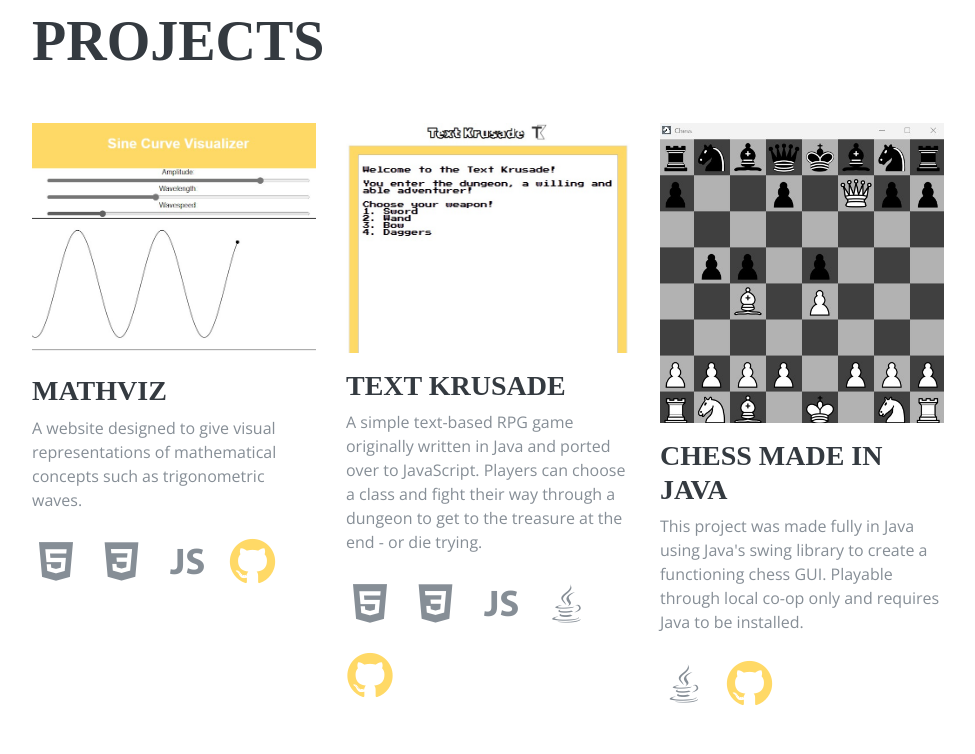
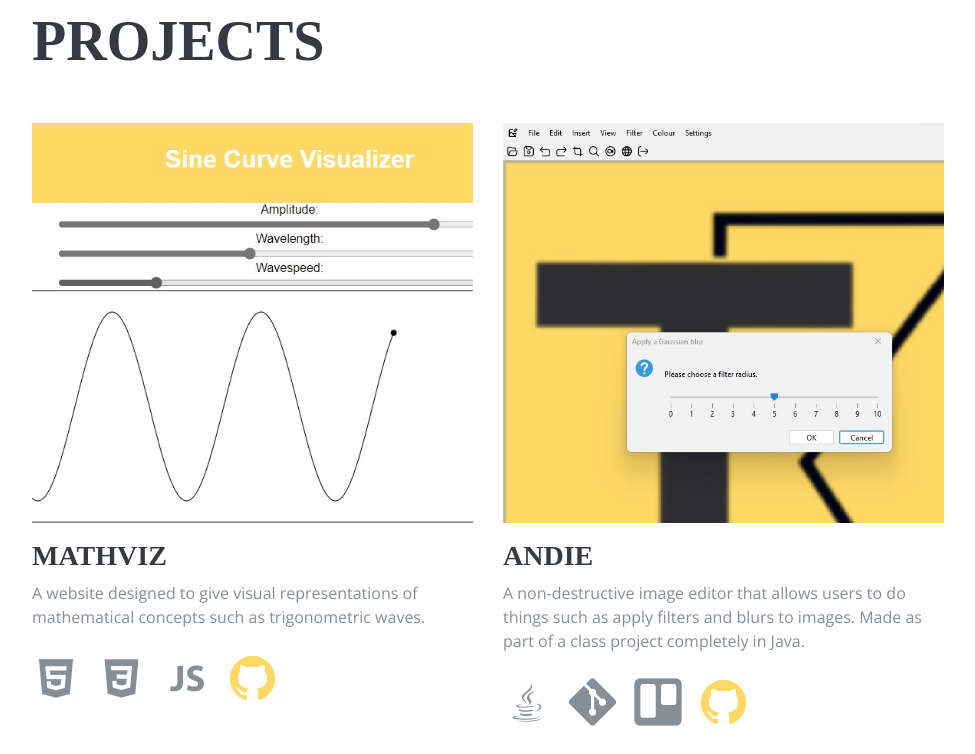
Before and after one commit to tristankitto/tristankitto.github.io, a plain HTML site: page index.html in a window 1280 px wide. Shown: the part 840-1594 px from the top of the page, without its empty margins (288-1263 px from the left). Drawn offline with nearby package versions, Linux system fonts and the light colour scheme; a web font is replaced by a local one.

Commit message:
Added ANDIE to project list

```diff
--- a/css/resume.min.css
+++ b/css/resume.min.css
@@ -164,12 +164,12 @@ a:hover {
 }
 
 .project-image {
-    max-height: 300px;
+    max-height: 400px;
     overflow: hidden;
     text-align: center;
 }
 
 .project-image img {
-    max-width: 100%;
+    min-width: 500px;
     height: auto;
 }
--- a/index.html
+++ b/index.html
@@ -104,7 +104,7 @@
       <div class="my-auto">
         <h2 class="mb-5">Projects</h2>
         <div class="row">
-          <div class="col-md-4 mb-4">
+          <div class="col-md-6 mb-6">
             <div class="project-item">
               <a href="https://tristankitto.github.io/mathviz/" target="_blank">
                 <div class="project-image">
@@ -134,7 +134,39 @@
             </div>
           </div>
 
-          <div class="col-md-4 mb-4">
+          <div class="col-md-6 mb-6">
+            <div class="project-item">
+              <a href="https://github.com/tristankitto/ANDIE" target="_blank">
+                <div class="project-image">
+                  <img src="img/ANDIE-screenshot.jpg" alt="Project Image" class="img-fluid"
+                    title="View ANDIE on GitHub">
+                </div>
+              </a>
+              <p class="project-description">
+              <h3>ANDIE</h3>
+              A non-destructive image editor that allows users to do things such as apply filters and blurs to images.
+              Made as part of a class project completely in Java.
+              </p>
+              <ul class="list-inline list-icons">
+                <li class="list-inline-item">
+                  <i class="devicons devicons-java" title="Java"></i>
+                </li>
+                <li class="list-inline-item">
+                  <i class="devicons devicon-git-plain" title="Git"></i>
+                </li>
+                <li class="list-inline-item">
+                  <i class="devicons devicon-trello-plain" title="Trello"></i>
+                </li>
+                <li class="list-inline-item">
+                  <a href="https://github.com/tristankitto/ANDIE" target="_blank">
+                    <i class="devicons devicon-github-original" title="Check it out on GitHub"></i>
+                  </a>
+                </li>
+              </ul>
+            </div>
+          </div>
+
+          <div class="col-md-6 mb-6">
             <div class="project-item">
               <a href="https://tristankitto.github.io/textkrusade/" target="_blank">
                 <div class="project-image">
@@ -169,7 +201,7 @@
             </div>
           </div>
 
-          <div class="col-md-4 mb-4">
+          <div class="col-md-6 mb-6">
             <div class="project-item">
               <a href="https://tristankitto.github.io/Chess/" target="_blank">
                 <div class="project-image">
```
Also changed, not shown: img/ANDIE-screenshot.jpg (added).
